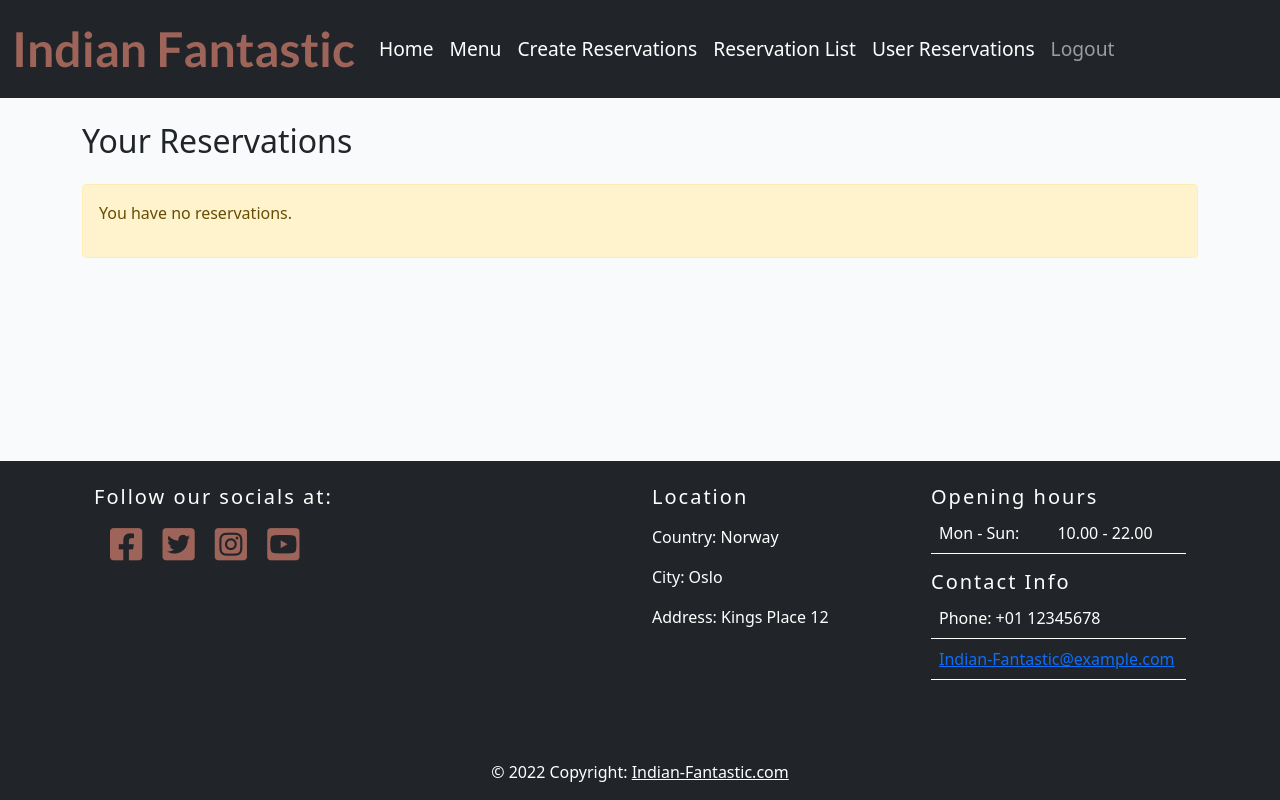
After one commit to Sajalol/Django_restaurant_proj1, a Django app: page /user_reservations/ in a window 1280 px wide. The commit adds this page. Run offline with Django 3.2, Linux system fonts and the light colour scheme; the visitor is signed in with stand-in values (Sample User, id 1); data that the repository does not hold is empty; some libraries are stand-ins or nearby versions.

Commit message:
added user list reservation, and updated readme

```diff
--- a/bar/urls.py
+++ b/bar/urls.py
@@ -10,4 +10,5 @@ urlpatterns = [
     path('detail_view/<reservation_id>', views.detail_view, name='detail'),
     path('delete_view/<int:reservation_id>', views.delete_view, name='delete'),
     path('edit_reservation/<int:reservation_id>/', views.edit_reservation, name='edit_reservation'),
+    path('user_reservations/', views.user_reservations, name='user_reservations'),
 ]
--- a/bar/views.py
+++ b/bar/views.py
@@ -74,12 +74,16 @@ def detail_view(request, reservation_id):
 # Delete View, needed to be able to delete in list_view
 
 def delete_view(request, reservation_id):
+    reservation = get_object_or_404(Reservation, pk=reservation_id)
+
+    if request.user != reservation.user and not request.user.is_staff:
+        raise PermissionDenied("403..You need to be the owner or staff to delete this reservation")
+
+    reservation.delete()
+    return redirect(reverse('home'))
 
 
-    reservation = get_object_or_404(Reservation, pk=reservation_id)
-    reservation.delete()
-    return redirect(reverse('list'))
-
+# Edit view
 
 @login_required
 def edit_reservation(request, reservation_id):
@@ -93,9 +97,17 @@ def edit_reservation(request, reservation_id):
         if form.is_valid():
             form.save()
             messages.success(request, 'Your reservation has been updated successfully.')
-            return HttpResponseRedirect(reverse('list'))
+            return HttpResponseRedirect(reverse('home'))
     else:
         form = ReserveTableForm(instance=reservation)
 
     context = {'form': form}
     return render(request, 'edit_reservation.html', context)
+
+# user viewlist
+
+@login_required
+def user_reservations(request):
+    user_reservations = Reservation.objects.filter(user=request.user)
+    context = {'reservations': user_reservations}
+    return render(request, 'user_reservations.html', context)
--- a/static/css/style.css
+++ b/static/css/style.css
@@ -253,3 +253,10 @@ i:active {
     width: 50%;
     margin: 0 auto 20px auto;
 }
+
+
+/* Footer */
+
+.footer {
+    margin-top: auto;
+  }
--- a/templates/base.html
+++ b/templates/base.html
@@ -54,6 +54,9 @@
           <!------  sign in    -------->
           {% if user.is_authenticated %}
           <li class="nav-item">
+            <a class="nav-link active" href="{% url 'user_reservations' %}">User Reservations</a>
+          </li>
+          <li class="nav-item">
             <a class="nav-link" href="{% url 'account_logout' %}">Logout</a>
           </li>
           {% else %}
@@ -77,7 +80,7 @@
 
   <!-- Footer -->
 
-  <footer class="bg-dark text-white">
+  <footer class="footer bg-dark text-white">
     <div class="container p-4">
       <div class="row">
         <div class="col-lg-6 col-md-12 mb-4">
--- /dev/null
+++ b/templates/user_reservations.html
@@ -0,0 +1,39 @@
+{% extends 'base.html' %}
+
+{% block content %}
+<div class="container mt-4">
+  <h2 class="mb-4">Your Reservations</h2>
+
+  {% if reservations %}
+  <table class="table table-striped table-bordered">
+      <thead class="table-dark">
+          <tr>
+              <th>Date</th>
+              <th>Time</th>
+              <th>Number of guests</th>
+              <th>Table</th>
+              <th>Actions</th>
+          </tr>
+      </thead>
+      <tbody>
+      {% for reservation in reservations %}
+          <tr>
+              <td>{{ reservation.date }}</td>
+              <td>{{ reservation.get_time_display }}</td>
+              <td>{{ reservation.number_of_guests }}</td>
+              <td>{{ reservation.seats }}</td>
+              <td>
+                  <a href="{% url 'edit_reservation' reservation.id %}" class="btn btn-signup">Edit</a>
+                  <a href="{% url 'delete' reservation.id %}" class="btn btn-signup" onclick="return confirm('Are you sure you want to delete this reservation?')">Delete</a>
+              </td>
+          </tr>
+      {% endfor %}
+      </tbody>
+  </table>
+  {% else %}
+  <div class="alert alert-warning" role="alert">
+      <p>You have no reservations.</p>
+  </div>
+  {% endif %}
+</div>
+{% endblock %}
```
Also changed, not shown: templates/index.html (+7 -0 lines), README.md.
